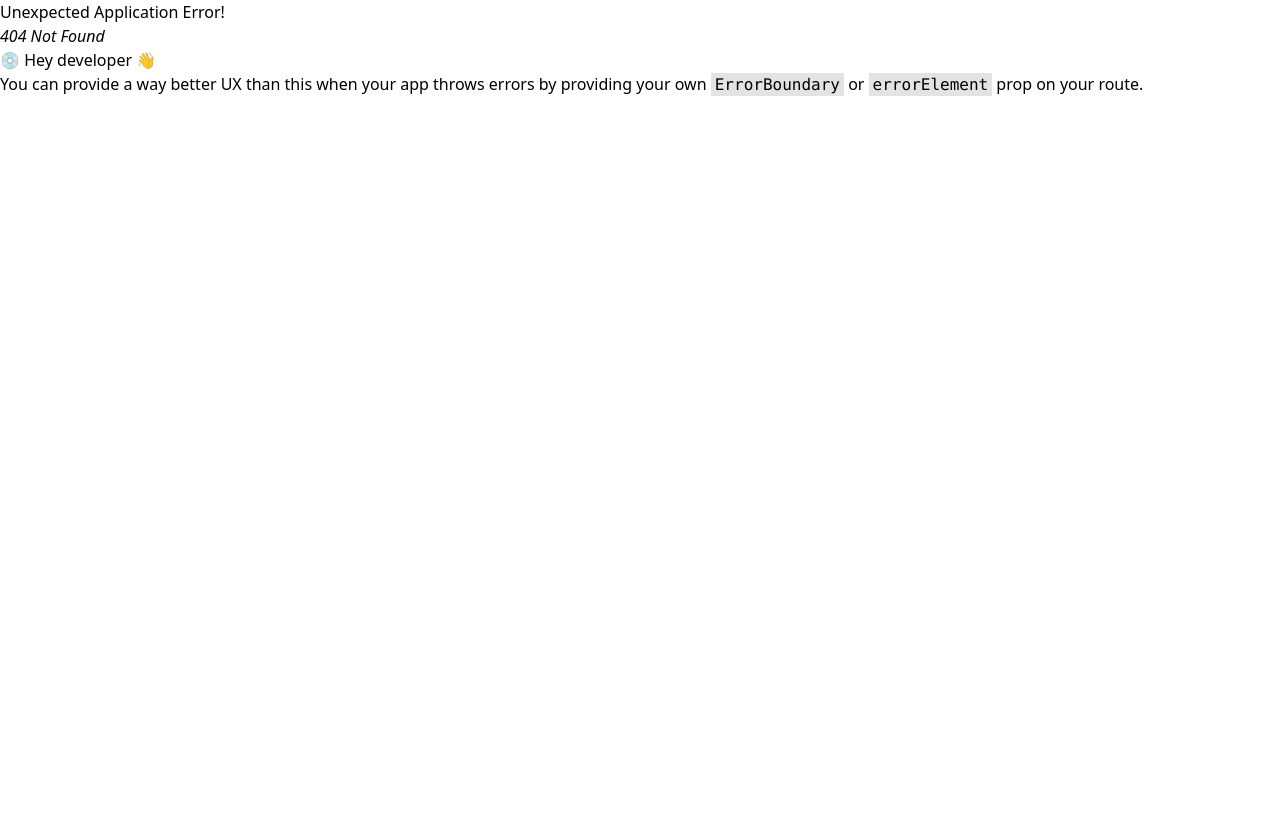
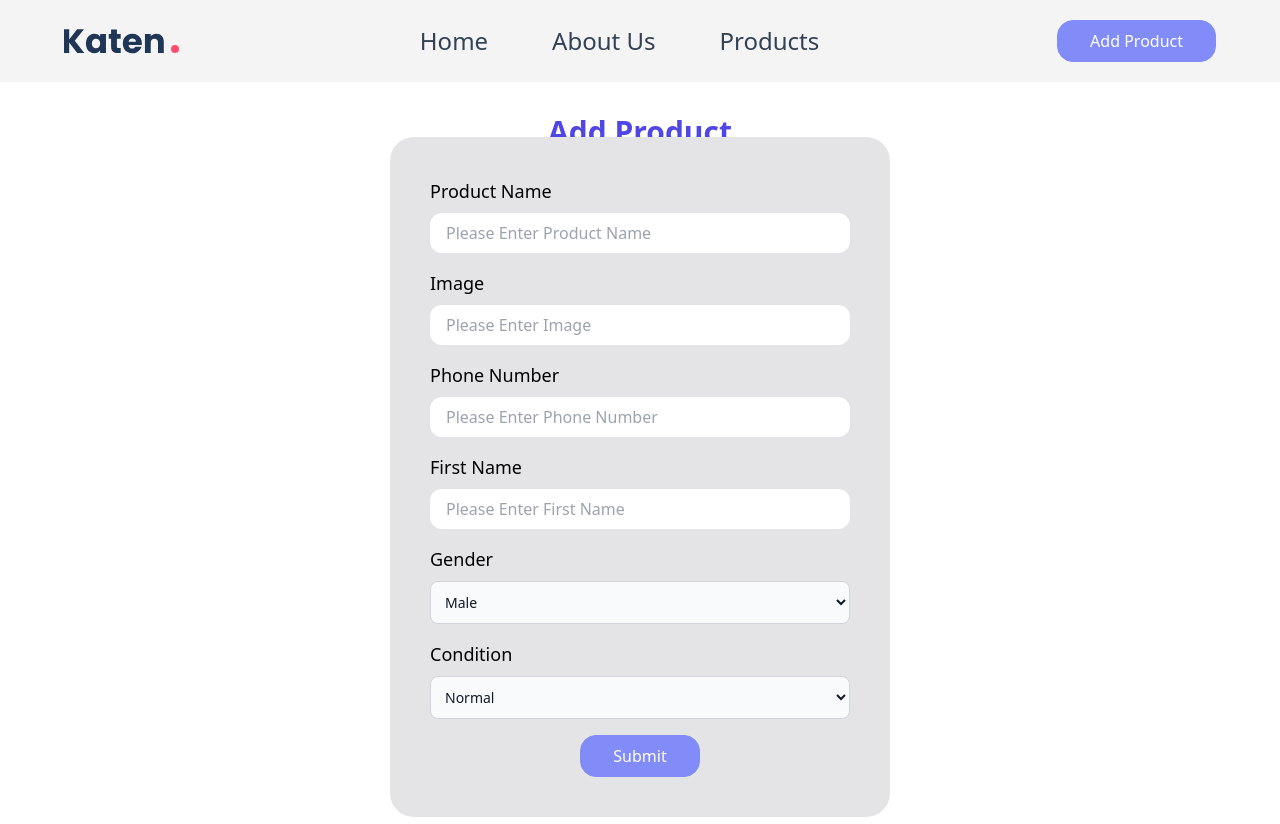
Before and after one commit to nikagoci/gift-pres, a React (Create React App) app: page /form in a window 1280 px wide. Before the commit this address had no page. Before the commit the page ends 800 px from the top, so only its background shows below. Built offline with nearby package versions, Linux system fonts and the light colour scheme.

Commit message:
add form with form validation+error page

```diff
--- a/package.json
+++ b/package.json
@@ -3,16 +3,19 @@
   "version": "0.1.0",
   "private": true,
   "dependencies": {
+    "@hookform/resolvers": "^2.9.10",
     "@testing-library/jest-dom": "^5.16.5",
     "@testing-library/react": "^13.4.0",
     "@testing-library/user-event": "^13.5.0",
     "framer-motion": "^8.4.3",
     "react": "^18.2.0",
     "react-dom": "^18.2.0",
+    "react-hook-form": "^7.42.1",
     "react-icons": "^4.7.1",
     "react-router-dom": "^6.6.2",
     "react-scripts": "5.0.1",
-    "web-vitals": "^2.1.4"
+    "web-vitals": "^2.1.4",
+    "yup": "^0.32.11"
   },
   "scripts": {
     "start": "react-scripts start",
--- a/src/App.js
+++ b/src/App.js
@@ -1,13 +1,17 @@
 import { createBrowserRouter, createRoutesFromElements, Route, RouterProvider } from "react-router-dom";
+import ErrorPage from "./pages/ErrorPage";
 import Root from "./components/Root";
 import Home from "./pages/Home";
+import FormPage from './pages/FormPage'
 import ProductDetail from "./pages/ProductDetail";
 
 const router = createBrowserRouter(
   createRoutesFromElements(
     <Route path='/' element={<Root />}>
       <Route index element={<Home />} />
+      <Route path='/form' element={<FormPage />} />
       <Route path='/product/:id' element={<ProductDetail />} />
+      <Route path='*' element={<ErrorPage />} />
     </Route>
   )
 )
--- /dev/null
+++ b/src/components/Form.js
@@ -0,0 +1,79 @@
+import React from "react";
+
+import { useForm } from "react-hook-form";
+import * as yup from "yup";
+import {yupResolver} from '@hookform/resolvers/yup'
+
+import Input from "../utils/Input";
+import Select from "../utils/Select";
+import Button from "../utils/Button";
+
+const schema = yup.object().shape({
+    firstname: yup.string().required("Name Is Required"),
+    image: yup.string().required("Image Is Required"),
+    product: yup.string().required("Product Is Required"),
+    number: yup
+      .number()
+      .positive("Phone Number Should Be Positive")
+      .integer("Phone Number Should Be Integer")
+      .min(6, "Phone Number's Length Should Be Less Than 6")
+      .max(12, "Phone Number's Length Should Be Greater Than 9")
+      .typeError("Phone Number should be a number"),
+  });
+
+const Form = () => {
+  const { register, handleSubmit, formState: {errors} } = useForm({
+    resolver: yupResolver(schema)
+  });
+
+
+console.log(errors)
+  const onSubmit = (data) => {
+    console.log(data);
+  };
+
+  return (
+    <form
+      className="p-10 bg-zinc-200 w-[500px] rounded-3xl mb-10"
+      onSubmit={handleSubmit(onSubmit)}
+    >
+      <Input
+        name="Product Name"
+        label="product"
+        type="text"
+        getName={register}
+        error={errors.product}
+      />
+      <Input name="Image" label="image" type="text" getName={register} error={errors.image} />
+      <Input name="Phone Number" label="number" type="number" getName={register} error={errors.number} />
+      <Input
+        name="First Name"
+        label="firstname"
+        type="text"
+        getName={register}
+        error={errors.firstname}
+      />
+      <Select
+        name="Gender"
+        label="gender"
+        opt1="Male"
+        opt2="Female"
+        getName={register}
+      />
+      <Select
+        name="Condition"
+        label="condition"
+        opt1="Normal"
+        opt2="Used"
+        getName={register}
+      />
+      <div className="flex justify-center">
+        <Button isFull type>
+          Submit
+        </Button>
+      </div>
+    </form>
+  );
+};
+
+export default Form;
--- a/src/components/Navbar.js
+++ b/src/components/Navbar.js
@@ -6,6 +6,7 @@ import Logo from "../assets/logo.svg";
 
 import { RxHamburgerMenu } from "react-icons/rx";
 import { AiOutlineClose } from "react-icons/ai";
+import { Link } from "react-router-dom";
 
 const navbarLinks = ["Home", "About Us", "Products"];
 
@@ -19,7 +20,7 @@ const Navbar = () => {
           <div>
             <img src={Logo} alt="img" />
           </div>
-          <ul className="hidden  md:flex gap-x-6 lg:gap-x-16">
+          <ul className="hidden md:flex gap-x-6 lg:gap-x-16">
             {navbarLinks.map((item, ind) => (
               <li
                 key={ind}
@@ -30,7 +31,9 @@ const Navbar = () => {
             ))}
           </ul>
           <div className="hidden md:flex">
-            <Button isFull>Add Product</Button>
+            <Link to='/form'>
+              <Button isFull>Add Product</Button>
+            </Link>
           </div>
           <div className="pr-4 md:hidden">
             <RxHamburgerMenu
@@ -71,7 +74,9 @@ const Navbar = () => {
                 ))}
               </ul>
               <div className="mt-10">
-                <Button isFull>Add Product</Button>
+                <Link to='/form'>
+                  <Button isFull>Add Product</Button>
+                </Link>
               </div>
             </motion.div>
           </>
--- a/src/index.css
+++ b/src/index.css
@@ -9,3 +9,9 @@ body{
 .header-height {
   height: calc(100vh - 82px);
 }
+
+input::-webkit-outer-spin-button,
+input::-webkit-inner-spin-button {
+  -webkit-appearance: none;
+  margin: 0;
+}
--- /dev/null
+++ b/src/pages/ErrorPage.js
@@ -0,0 +1,34 @@
+import React, { useEffect } from "react";
+import { useNavigate } from "react-router-dom";
+
+const ErrorPage = () => {
+  const navigate = useNavigate();
+
+  useEffect(() => {
+    const timeout = setTimeout(() => {
+      navigate('/')
+    }, 1000);
+
+    return () => {
+        clearTimeout(timeout)
+    }
+  }, [navigate]);
+
+  return (
+    <main className="h-screen w-full flex flex-col justify-center items-center bg-[#1A2238]">
+      <h1 className="font-extrabold tracking-widest text-white text-9xl">
+        404
+      </h1>
+      <div className="bg-[#FF6A3D] px-2 text-sm rounded rotate-12 absolute">
+        Page Not Found
+      </div>
+      <button className="mt-5">
+        <div className="relative inline-block text-sm font-medium text-[#FF6A3D] group active:text-orange-500 focus:outline-none focus:ring">
+          <h3 className="text-2xl">Redirecting To Home...</h3>
+        </div>
+      </button>
+    </main>
+  );
+};
+
+export default ErrorPage;
--- /dev/null
+++ b/src/pages/FormPage.js
@@ -0,0 +1,20 @@
+import React from "react";
+
+import Form from '../components/Form'
+
+const FormPage = () => {
+  return (
+    <section className="py-8 header-height">
+      <div className="container h-full mx-auto">
+        <h1 className="mb-5 text-3xl font-bold text-center text-indigo-600">
+          Add Product
+        </h1>
+        <div className="flex flex-col items-center justify-center h-full">
+          <Form />
+        </div>
+      </div>
+    </section>
+  );
+};
+
+export default FormPage;
--- a/src/utils/Button.js
+++ b/src/utils/Button.js
@@ -1,8 +1,8 @@
 import React from 'react'
 
-const Button = ({children, isFull}) => {
+const Button = ({children, isFull, type}) => {
   return (
-    <button className={`${isFull ? 'text-white hover:bg-transparent bg-indigo-400 hover:border-indigo-400 hover:text-gray-600' : 'border-indigo-400 text-gray-600 hover:bg-indigo-400 hover:text-white'} px-8 py-2  rounded-2xl  transition duration-300 border border-indigo-400 `}>
+    <button type={`${type ? 'submit' : 'button'}`} className={`${isFull ? 'text-white hover:bg-transparent bg-indigo-400 hover:border-indigo-400 hover:text-gray-600' : 'border-indigo-400 text-gray-600 hover:bg-indigo-400 hover:text-white'} px-8 py-2  rounded-2xl  transition duration-300 border border-indigo-400 `}>
         {children}
     </button>
   )
--- /dev/null
+++ b/src/utils/Input.js
@@ -0,0 +1,17 @@
+const Input = ({ label, name, type, getName, error }) => {
+  return (
+    <div className="flex flex-col mb-4 gap-y-2">
+      <label htmlFor={label} className='text-lg font-medium'>{name}</label>
+      <input
+        type={type}
+        id={label}
+        name={label}
+        placeholder={`${error ? error.message : 'Please Enter ' + name}`}
+        className={`${error ? 'outline-rose-600' : 'outline-none'} px-4 py-2 rounded-xl`}
+        {...getName(label)}
+      />
+    </div>
+  );
+};
+
+export default Input;
--- /dev/null
+++ b/src/utils/Select.js
@@ -0,0 +1,25 @@
+import React from "react";
+
+const Select = ({label, name, opt1, opt2, getName}) => {
+  return (
+    <div className="flex flex-col mb-4 gap-y-2">
+      <label
+        htmlFor={label}
+        className="text-lg font-medium"
+      >
+        {name}
+      </label>
+      <select
+        id={label}
+        name={label}
+        className="bg-gray-50 border border-gray-300 outline-none text-gray-900 text-sm rounded-lg block w-full p-2.5 dark:bg-gray-700 dark:border-gray-600 dark:placeholder-gray-400 dark:text-white dark:focus:ring-blue-500 dark:focus:border-blue-500"
+        {...getName(label)}
+      >
+        <option defaultValue>{opt1}</option>
+        <option value="female">{opt2}</option>
+      </select>
+    </div>
+  );
+};
+
+export default Select;
```
Also changed, not shown: 1 other file (tests, documents, lock files or other folders).
